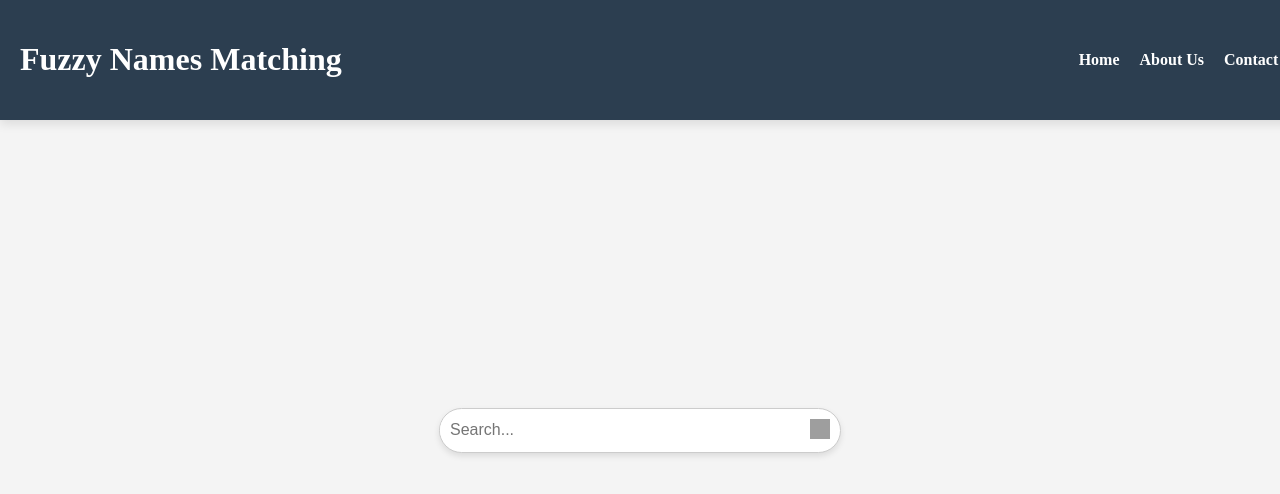
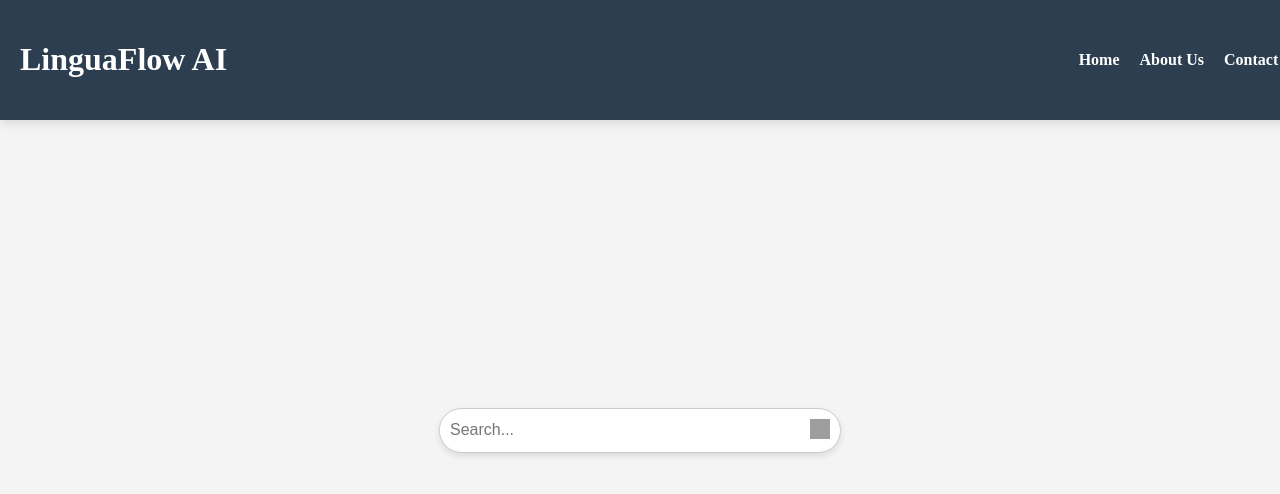
Before and after one commit to harshitha020505/FuzzyWords-Matching, a plain HTML site: page main.html in a window 1280 px wide. Drawn offline with Linux system fonts and the light colour scheme; grey boxes are pictures that could not be loaded.

Commit message:
Update main.html

```diff
--- a/main.html
+++ b/main.html
@@ -117,7 +117,7 @@
 <body>
 
   <div class="header">
-    <h1>Fuzzy Names Matching</h1>
+    <h1>LinguaFlow AI</h1>
     <div class="nav-links">
       <a href="index.html">Home</a>
       <a href="aboutus.html">About Us</a>
```
